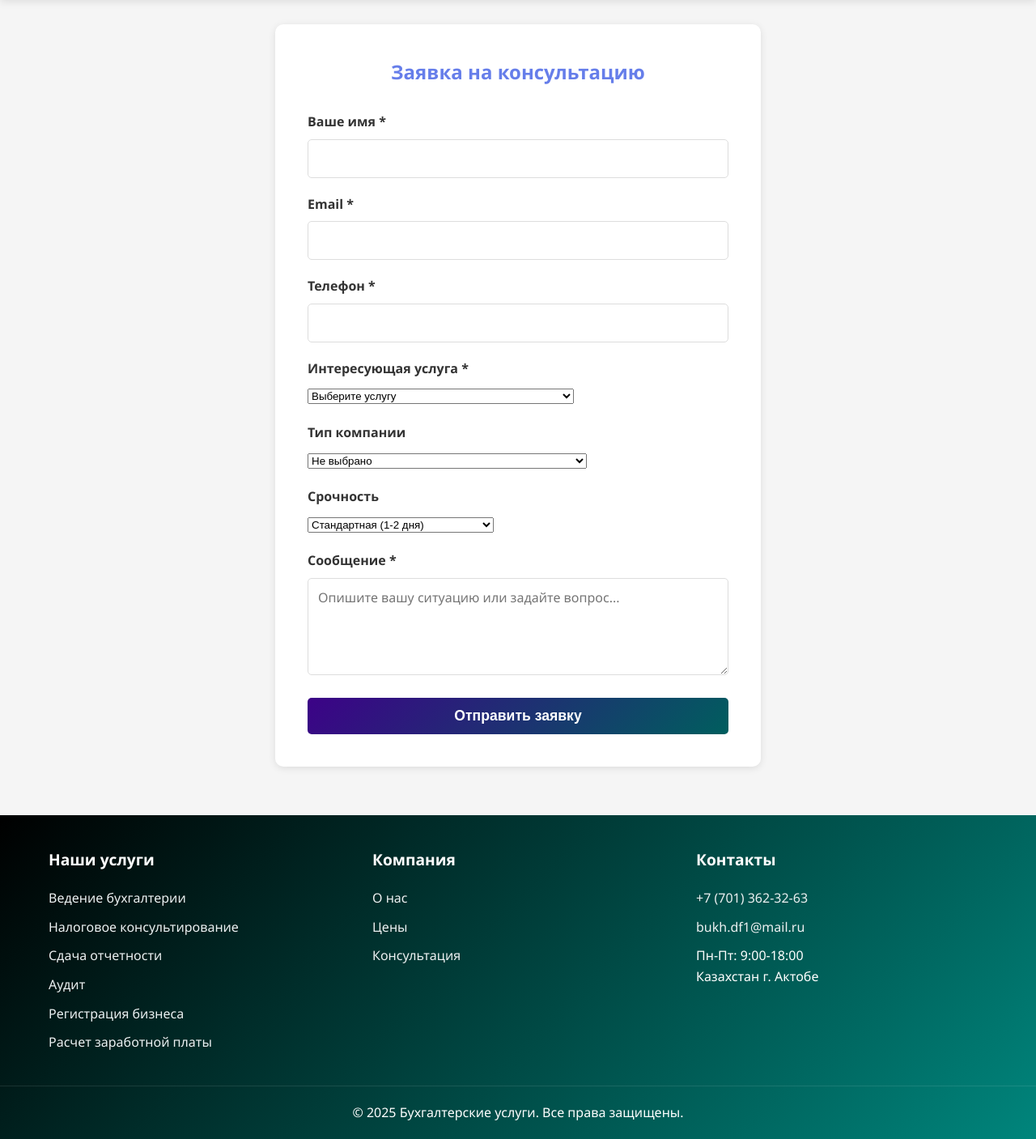
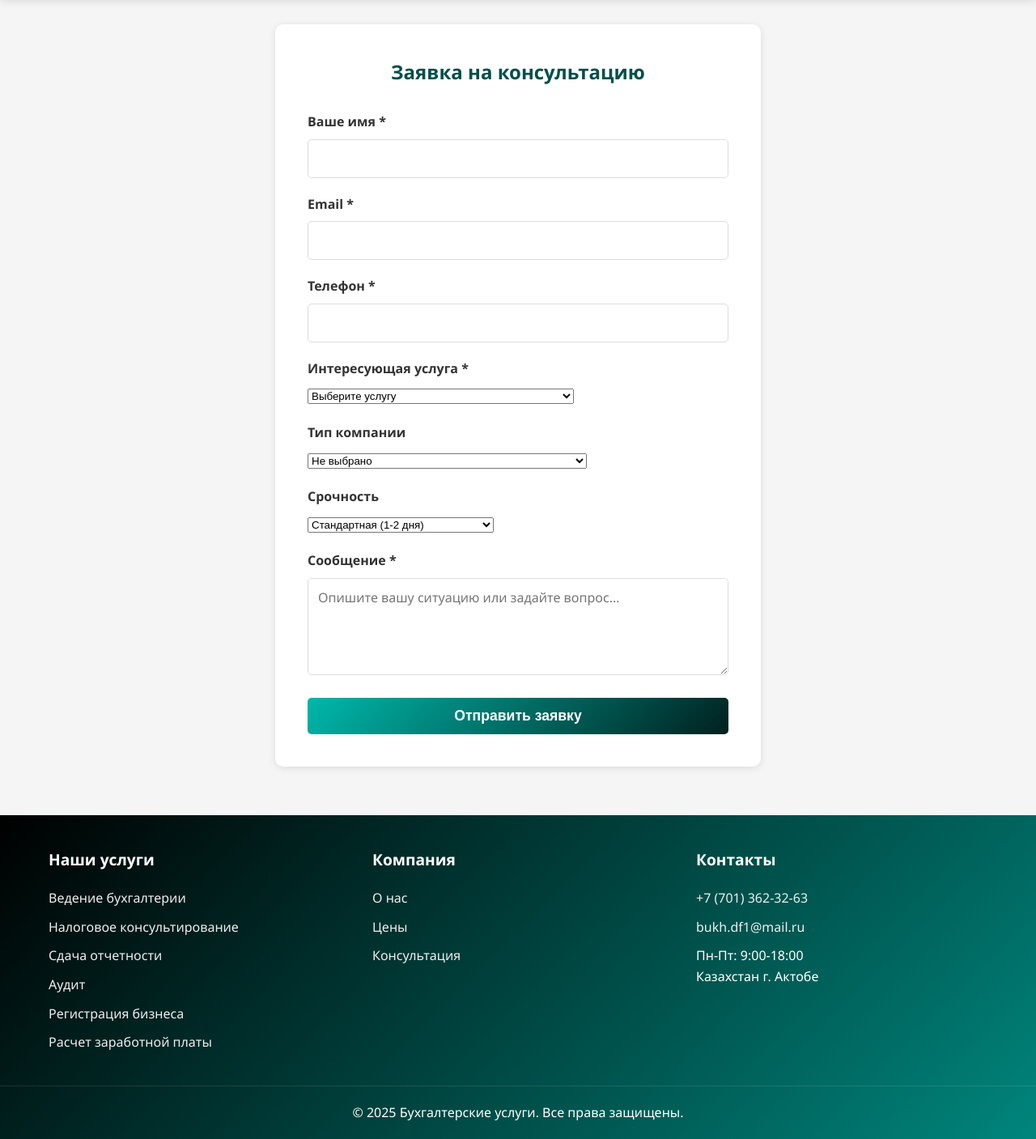
Before and after one commit to Vitalyevich96/accountant, a Flask app: page /consultation in a window 1280 px wide. Shown: the part 82-1489 px from the top of the page at 81% size. Run offline with Flask 3, Linux system fonts and the light colour scheme.

Commit message:
Update colors in consultation.html

```diff
--- a/templates/consultation.html
+++ b/templates/consultation.html
@@ -14,7 +14,7 @@
     }
 
         .form-container h2 {
-            color: #667eea;
+            color: #004F4A;
             margin-bottom: 30px;
             text-align: center;
         }
@@ -55,7 +55,7 @@
     .submit-btn {
         width: 100%;
         padding: 12px;
-        background: linear-gradient(135deg, #3C0287 0%, #005E5E 100%);
+        background: linear-gradient(135deg, #00B8AB 0%, #00211F 100%);
         color: white;
         border: none;
         border-radius: 5px;
```
